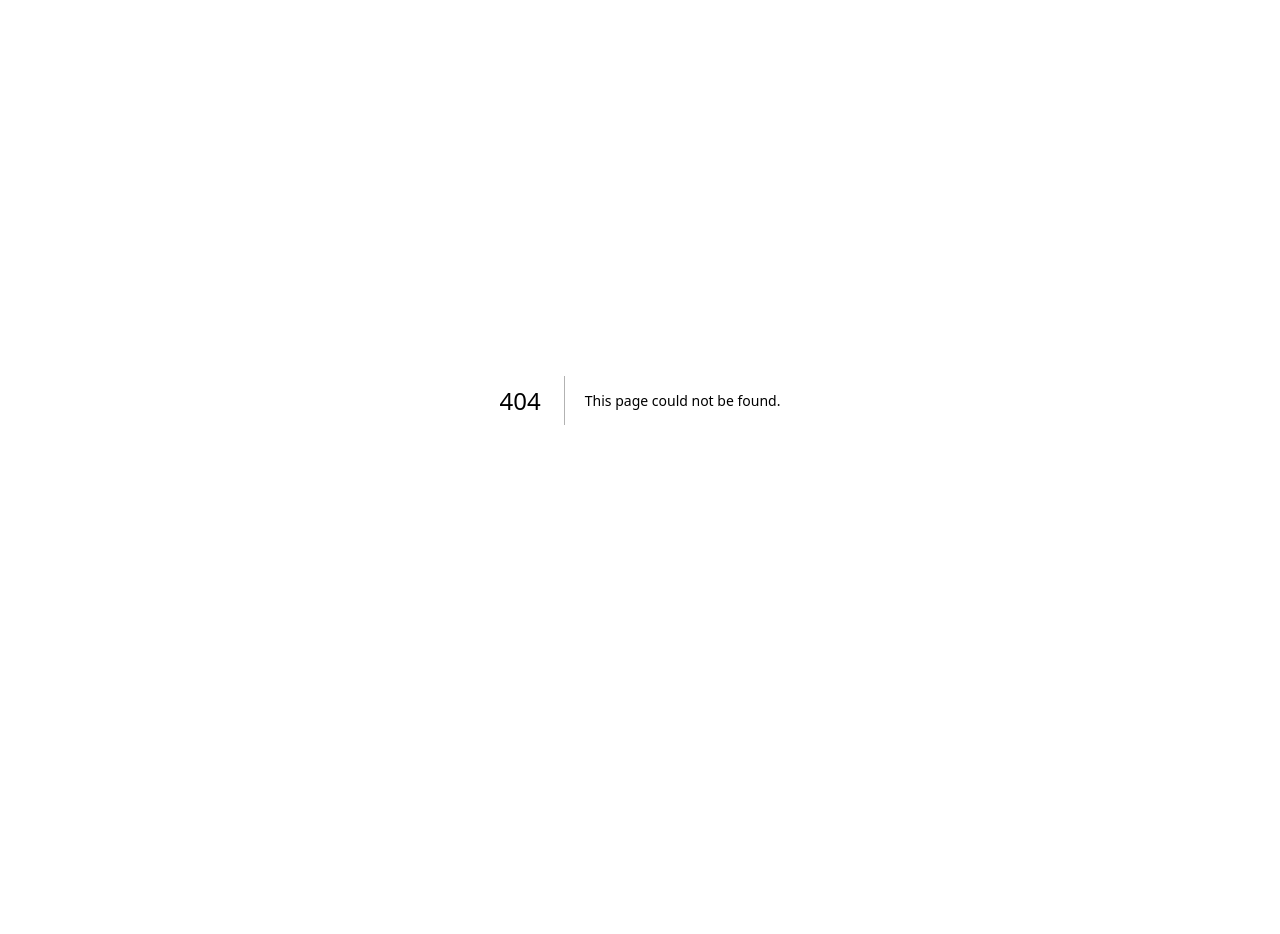
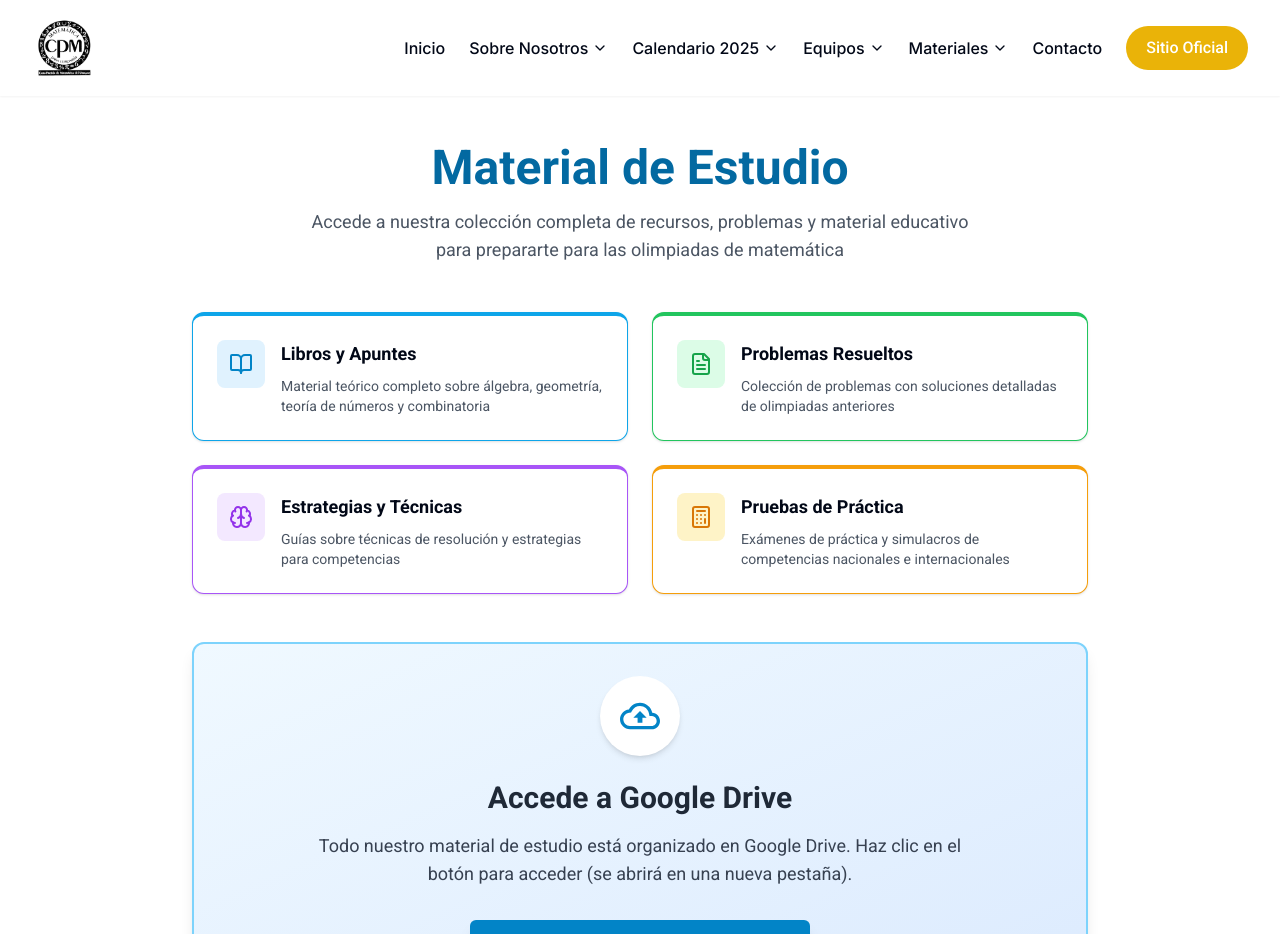
Before and after one commit to fggonzalezz/De-exolimpico-para-olimpicos-muestra-main, a Next.js app: page /material-de-estudio in a window 1280 px wide. Before the commit this address had no page. Shown: the top 934 px of the page. Before the commit the page ends 800 px from the top, so only its background shows below. Built offline with nearby package versions, Linux system fonts and the light colour scheme.

Commit message:
cosas nuevas x2

```diff
--- /dev/null
+++ b/src/app/material-de-estudio/page.tsx
@@ -0,0 +1,156 @@
+import React from 'react';
+import Header from '@/components/layout/Header';
+import Footer from '@/components/layout/Footer';
+import { Card, CardContent } from '@/components/ui/card';
+import { Button } from '@/components/ui/button';
+import { ExternalLink, BookOpen, FileText, Brain, Calculator } from 'lucide-react';
+
+export default function MaterialEstudioPage() {
+  return (
+    <div className="flex min-h-screen flex-col">
+      <Header />
+
+      <main className="flex-1 py-12">
+        <div className="container mx-auto px-4">
+          <div className="max-w-4xl mx-auto">
+            {/* Header Section */}
+            <div className="text-center mb-12">
+              <h1 className="text-4xl md:text-5xl font-bold text-sky-700 mb-4">
+                Material de Estudio
+              </h1>
+              <p className="text-lg text-gray-600 max-w-2xl mx-auto">
+                Accede a nuestra colección completa de recursos, problemas y material educativo para prepararte para las olimpiadas de matemática
+              </p>
+            </div>
+
+            {/* Info Cards */}
+            <div className="grid md:grid-cols-2 gap-6 mb-12">
+              <Card className="border-t-4 border-sky-500">
+                <CardContent className="p-6">
+                  <div className="flex items-start gap-4">
+                    <div className="bg-sky-100 rounded-lg p-3">
+                      <BookOpen className="h-6 w-6 text-sky-600" />
+                    </div>
+                    <div>
+                      <h3 className="font-semibold text-lg mb-2">Libros y Apuntes</h3>
+                      <p className="text-gray-600 text-sm">
+                        Material teórico completo sobre álgebra, geometría, teoría de números y combinatoria
+                      </p>
+                    </div>
+                  </div>
+                </CardContent>
+              </Card>
+
+              <Card className="border-t-4 border-green-500">
+                <CardContent className="p-6">
+                  <div className="flex items-start gap-4">
+                    <div className="bg-green-100 rounded-lg p-3">
+                      <FileText className="h-6 w-6 text-green-600" />
+                    </div>
+                    <div>
+                      <h3 className="font-semibold text-lg mb-2">Problemas Resueltos</h3>
+                      <p className="text-gray-600 text-sm">
+                        Colección de problemas con soluciones detalladas de olimpiadas anteriores
+                      </p>
+                    </div>
+                  </div>
+                </CardContent>
+              </Card>
+
+              <Card className="border-t-4 border-purple-500">
+                <CardContent className="p-6">
+                  <div className="flex items-start gap-4">
+                    <div className="bg-purple-100 rounded-lg p-3">
+                      <Brain className="h-6 w-6 text-purple-600" />
+                    </div>
+                    <div>
+                      <h3 className="font-semibold text-lg mb-2">Estrategias y Técnicas</h3>
+                      <p className="text-gray-600 text-sm">
+                        Guías sobre técnicas de resolución y estrategias para competencias
+                      </p>
+                    </div>
+                  </div>
+                </CardContent>
+              </Card>
+
+              <Card className="border-t-4 border-amber-500">
+                <CardContent className="p-6">
+                  <div className="flex items-start gap-4">
+                    <div className="bg-amber-100 rounded-lg p-3">
+                      <Calculator className="h-6 w-6 text-amber-600" />
+                    </div>
+                    <div>
+                      <h3 className="font-semibold text-lg mb-2">Pruebas de Práctica</h3>
+                      <p className="text-gray-600 text-sm">
+                        Exámenes de práctica y simulacros de competencias nacionales e internacionales
+                      </p>
+                    </div>
+                  </div>
+                </CardContent>
+              </Card>
+            </div>
+
+            {/* Main CTA Card */}
+            <Card className="bg-gradient-to-br from-sky-50 to-blue-100 border-2 border-sky-300 shadow-lg">
+              <CardContent className="p-8 text-center">
+                <div className="max-w-2xl mx-auto">
+                  <div className="bg-white rounded-full w-20 h-20 flex items-center justify-center mx-auto mb-6 shadow-md">
+                    <svg
+                      className="w-10 h-10 text-sky-600"
+                      viewBox="0 0 24 24"
+                      fill="currentColor"
+                    >
+                      <path d="M19.35 10.04C18.67 6.59 15.64 4 12 4 9.11 4 6.6 5.64 5.35 8.04 2.34 8.36 0 10.91 0 14c0 3.31 2.69 6 6 6h13c2.76 0 5-2.24 5-5 0-2.64-2.05-4.78-4.65-4.96zM19 18H6c-2.21 0-4-1.79-4-4 0-2.05 1.53-3.76 3.56-3.97l1.07-.11.5-.95C8.08 7.14 9.94 6 12 6c2.62 0 4.88 1.86 5.39 4.43l.3 1.5 1.53.11c1.56.1 2.78 1.41 2.78 2.96 0 1.65-1.35 3-3 3zM8 13h2.55v3h2.9v-3H16l-4-4z"/>
+                    </svg>
+                  </div>
+
+                  <h2 className="text-2xl md:text-3xl font-bold text-gray-800 mb-4">
+                    Accede a Google Drive
+                  </h2>
+
+                  <p className="text-gray-700 mb-8 text-base md:text-lg">
+                    Todo nuestro material de estudio está organizado en Google Drive.
+                    Haz clic en el botón para acceder (se abrirá en una nueva pestaña).
+                  </p>
+
+                  <a
+                    href="https://drive.google.com/drive/u/1/folders/18PJVLK11IXBHp_1ddrH8T5itxmDZpSOj"
+                    target="_blank"
+                    rel="noopener noreferrer"
+                  >
+                    <Button
+                      size="lg"
+                      className="bg-sky-600 hover:bg-sky-700 text-white shadow-lg px-8 py-6 text-lg font-semibold transition-all duration-200 hover:scale-105"
+                    >
+                      Abrir Material en Google Drive
+                      <ExternalLink className="ml-2 h-5 w-5" />
+                    </Button>
+                  </a>
+
+                  <p className="text-sm text-gray-500 mt-4">
+                    💡 Tip: Puedes agregar el enlace a tus favoritos para acceder más rápido
+                  </p>
+                </div>
+              </CardContent>
+            </Card>
+
+            {/* Additional Info */}
+            <div className="mt-8 text-center">
+              <p className="text-gray-600 mb-4">
+                ¿Tienes dudas sobre el material o necesitas ayuda?
+              </p>
+              <a
+                href="/contacto"
+                className="text-sky-600 hover:text-sky-800 font-medium underline"
+              >
+                Contáctanos aquí
+              </a>
+            </div>
+          </div>
+        </div>
+      </main>
+
+      <Footer />
+    </div>
+  );
+}
--- a/src/components/layout/Header.tsx
+++ b/src/components/layout/Header.tsx
@@ -51,7 +51,7 @@ export default function Header() {
   const materialesItems = [
     { title: "Cómo son los Selectivos", href: "/como-son-los-selectivos" },
     { title: "Libro Nacional 2018-2019", href: "/libro-nacional-2018-2019" },
-    { title: "Material de Estudio", href: "https://drive.google.com/drive/u/1/folders/18PJVLK11IXBHp_1ddrH8T5itxmDZpSOj" },
+    { title: "Material de Estudio", href: "/material-de-estudio" },
     { title: "Nacional", href: "/nacional" },
     { title: "Paginas recomendadas", href: "/paginas-recomendadas" },
   ];
--- a/src/components/layout/MobileMenu.tsx
+++ b/src/components/layout/MobileMenu.tsx
@@ -48,9 +48,9 @@ export default function MobileMenu() {
       items: [
         { title: "Cómo son los Selectivos", href: "/como-son-los-selectivos" },
         { title: "Libro Nacional 2018-2019", href: "/libro-nacional-2018-2019" },
-        { title: "Seminarios de Exolímpicos", href: "/seminarios-exolimpicos" },
-        { title: "Pruebas Anteriores", href: "/pruebas-anteriores" },
-        { title: "Material de Estudio", href: "https://drive.google.com/drive/u/1/folders/18PJVLK11IXBHp_1ddrH8T5itxmDZpSOj" },
+        { title: "Material de Estudio", href: "/material-de-estudio" },
+        { title: "Nacional", href: "/nacional" },
+        { title: "Páginas recomendadas", href: "/paginas-recomendadas" },
       ]
     }
   ];
```
